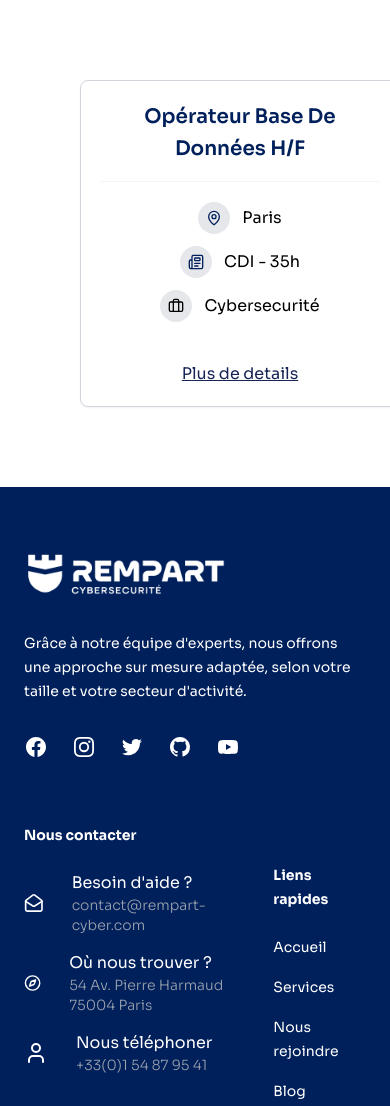
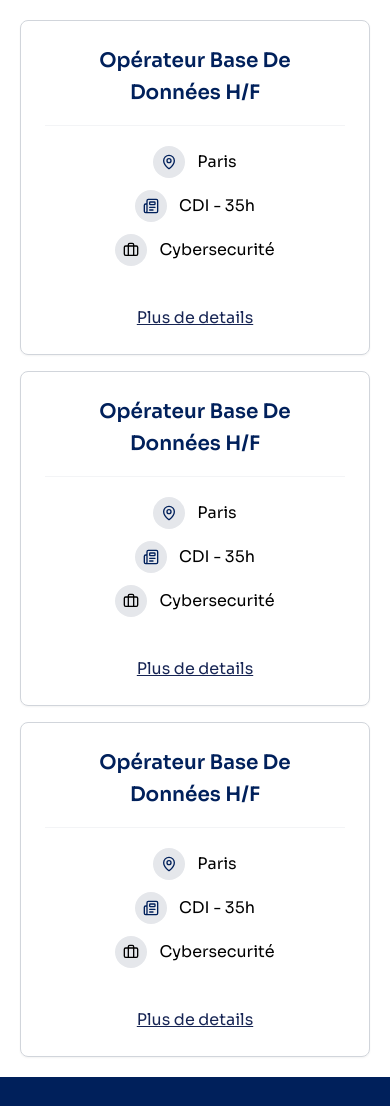
Before and after one commit to farhatamiine/website-clone, a website: page public/index.html in a window 390 px wide. Shown: the top 1106 px of the page. Drawn offline with nearby package versions, Linux system fonts and the light colour scheme.

Commit message:
responsive adapt

```diff
--- a/public/index.html
+++ b/public/index.html
@@ -12,8 +12,10 @@
 </head>
 
 <body>
-    <div class="container w-75 mx-auto p-20">
-        <div class="border border-gray-300 shadow-sm rounded-lg w-80 min-h-80 p-5">
+    <div class="container w-full p-5  min-h-screen mx-auto">
+        <div class="grid grid-cols-1 md:grid-cols-3 gap-4">
+            <div class="col-span-1">
+                <div class="border border-gray-300 shadow-sm rounded-lg min-h-80 p-6">
                     <div class="border-b border-gray-100 text-center px-7  pb-4">
                         <h2 class="text-primary text-xl leading-8 font-semibold">Opérateur Base De Données H/F</h2>
                     </div>
@@ -44,6 +46,76 @@
                             details</a>
                     </div>
 
+                </div>
+            </div>
+            <div class="col-span-1">
+                <div class="border border-gray-300 shadow-sm rounded-lg  min-h-80 p-6">
+                    <div class="border-b border-gray-100 text-center px-7  pb-4">
+                        <h2 class="text-primary text-xl leading-8 font-semibold">Opérateur Base De Données H/F</h2>
+                    </div>
+                    <div class="flex flex-col   items-center ">
+                        <div class="space-y-3 flex flex-col items-center mb-5 p-5">
+                            <div class="flex items-center justify-center space-x-3">
+                                <span class="w-8 h-8 p-2 rounded-full bg-gray-200 ">
+                                    <i data-lucide="map-pin" class=" w-full h-full text-primary  "></i>
+                                </span>
+                                <p>Paris</p>
+                            </div>
+                            <div class="flex items-center justify-center space-x-3">
+                                <span class="w-8 h-8 p-2 rounded-full bg-gray-200 ">
+                                    <i data-lucide="newspaper" class=" w-full h-full text-primary  "></i>
+                                </span>
+                                <p>CDI - 35h</p>
+                            </div>
+                            <div class="flex items-center justify-center space-x-3">
+                                <span class="w-8 h-8 p-2 rounded-full bg-gray-200 ">
+                                    <i data-lucide="briefcase" class=" w-full h-full text-primary○  "></i>
+                                </span>
+                                <p>Cybersecurité</p>
+                            </div>
+                        </div>
+                        <a
+                            class="transition duration-1000 text-blue-950 cursor-pointer underline hover:text-gray-400  hover:ease-in-out">Plus
+                            de
+                            details</a>
+                    </div>
+
+                </div>
+            </div>
+            <div class="col-span-1">
+                <div class="border border-gray-300 shadow-sm rounded-lg  min-h-80 p-6">
+                    <div class="border-b border-gray-100 text-center px-7  pb-4">
+                        <h2 class="text-primary text-xl leading-8 font-semibold">Opérateur Base De Données H/F</h2>
+                    </div>
+                    <div class="flex flex-col   items-center ">
+                        <div class="space-y-3 flex flex-col items-center mb-5 p-5">
+                            <div class="flex items-center justify-center space-x-3">
+                                <span class="w-8 h-8 p-2 rounded-full bg-gray-200 ">
+                                    <i data-lucide="map-pin" class=" w-full h-full text-primary  "></i>
+                                </span>
+                                <p>Paris</p>
+                            </div>
+                            <div class="flex items-center justify-center space-x-3">
+                                <span class="w-8 h-8 p-2 rounded-full bg-gray-200 ">
+                                    <i data-lucide="newspaper" class=" w-full h-full text-primary  "></i>
+                                </span>
+                                <p>CDI - 35h</p>
+                            </div>
+                            <div class="flex items-center justify-center space-x-3">
+                                <span class="w-8 h-8 p-2 rounded-full bg-gray-200 ">
+                                    <i data-lucide="briefcase" class=" w-full h-full text-primary○  "></i>
+                                </span>
+                                <p>Cybersecurité</p>
+                            </div>
+                        </div>
+                        <a
+                            class="transition duration-1000 text-blue-950 cursor-pointer underline hover:text-gray-400  hover:ease-in-out">Plus
+                            de
+                            details</a>
+                    </div>
+
+                </div>
+            </div>
         </div>
     </div>
 
@@ -99,8 +171,8 @@
                         </a>
                     </div>
                 </div>
-                <div class="mt-16 grid grid-cols-3 gap-8 xl:col-span-2 xl:mt-0">
-                    <div class="col-span-2 md:gap-8">
+                <div class="mt-16 grid grid-cols-1 md:grid-cols-2 md gap-8 xl:col-span-2 xl:mt-0">
+                    <div class="col-span-2 md:col-span-1 md:gap-8">
                         <div>
                             <h3 class="text-sm font-bold leading-6 text-white">Nous contacter</h3>
                             <ul role="list" class="mt-6 space-y-4">
@@ -139,7 +211,7 @@
                             </ul>
                         </div>
                     </div>
-                    <div class="col-span-1 md:gap-8">
+                    <div class="col-span-1 md:col-span-1 md:gap-8">
                         <div class="mt-10 md:mt-0">
                             <h3 class="text-sm font-bold leading-6 text-white">Liens rapides</h3>
                             <ul role="list" class="mt-6 space-y-4">
@@ -161,9 +233,9 @@
                     </div>
                 </div>
             </div>
-            <div class="mt-16 border-t  border-white pt-8 sm:mt-20 lg:mt-24 flex justify-between">
+            <div class="mt-16 border-t  border-white pt-8 sm:mt-20 lg:mt-24 flex md:flex-row flex-col justify-between ">
                 <p class="text-xs leading-5 text-white">Copyright &copy; 2023 - REMPART Cybersecurité</p>
-                <div class="space-x-5">
+                <div class="space-x-5 flex flex-row  mt-4 md:mt-0 justify-between ">
                     <span class="text-xs leading-5 text-white">Mentions Légales</span>
                     <span class="text-xs leading-5 text-white">RGPD</span>
                 </div>
```
Also changed, not shown: public/style.css. Lines whose indentation alone changed are shown as unchanged.
